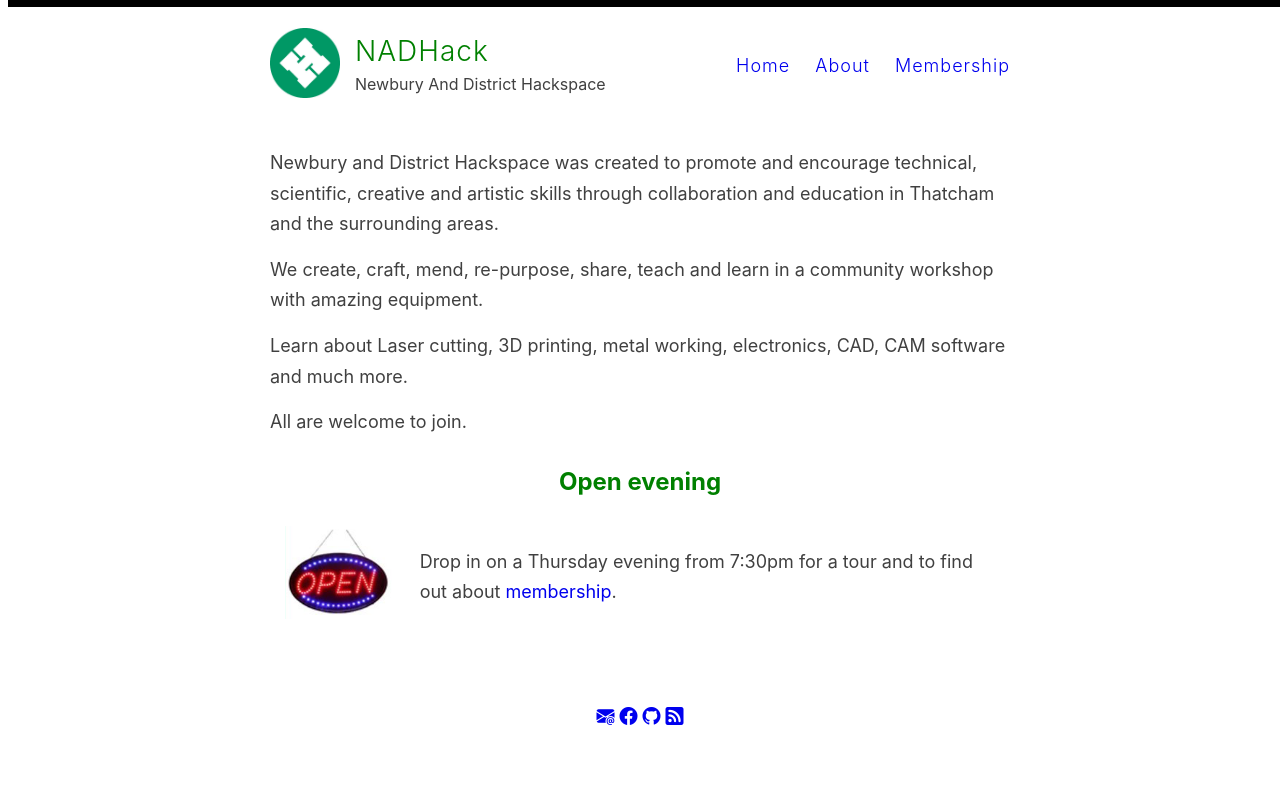
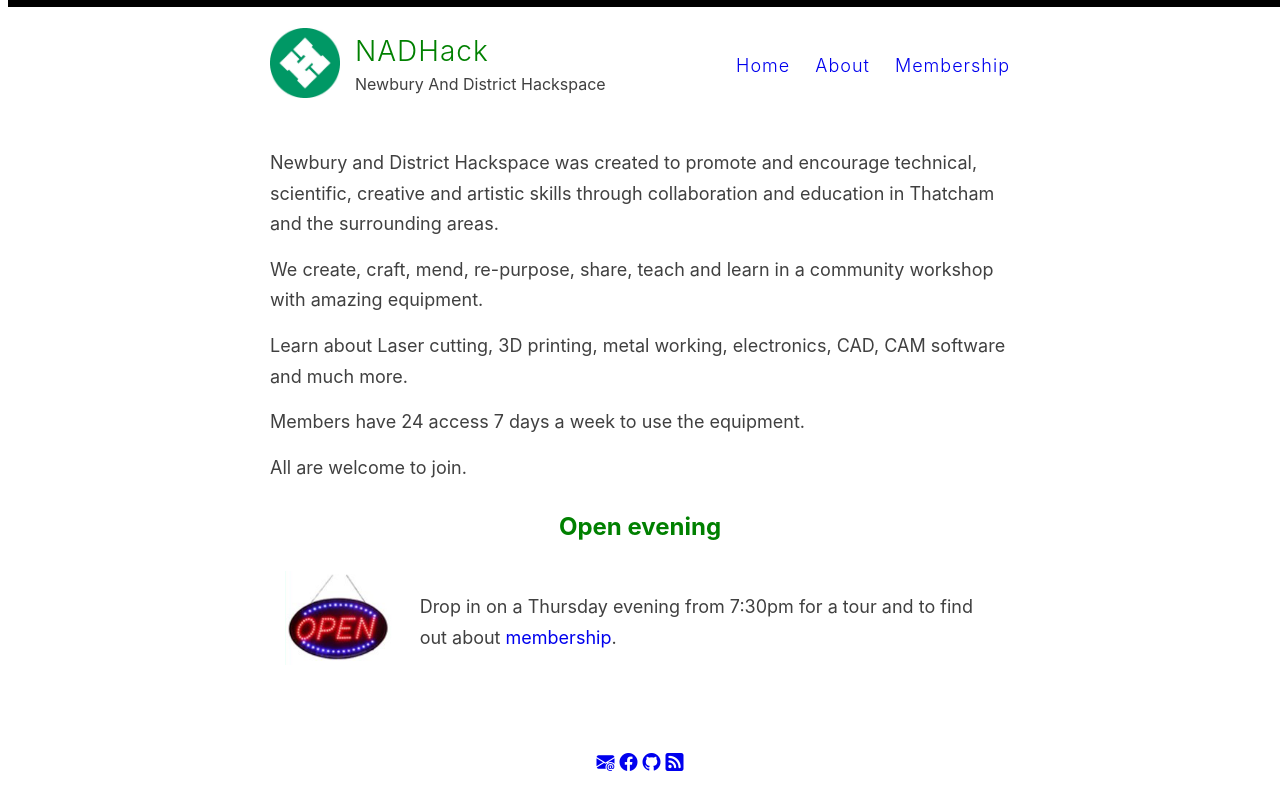
Before and after one commit to nadhack/nhsite, a Jekyll site: the page built from index.html, in a window 1280 px wide. Shown: the top 810 px of the page. Built offline with Jekyll 4.4.1, drawn with Linux system fonts in a browser that asks for light colours; the list of posts is cut into pages by our own code.

Commit message:
Add 7 x 24 access

```diff
--- a/_includes/aims.md
+++ b/_includes/aims.md
@@ -4,4 +4,6 @@ We create, craft, mend, re-purpose, share, teach and learn in a community worksh
 
 Learn about Laser cutting, 3D printing, metal working, electronics, CAD, CAM software and much more.
 
+Members have 24 access 7 days a week to use the equipment.
+
 All are welcome to join.
```
